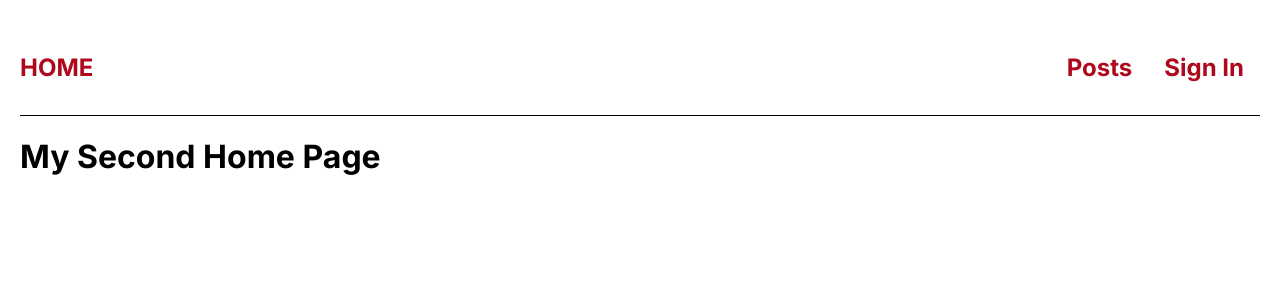
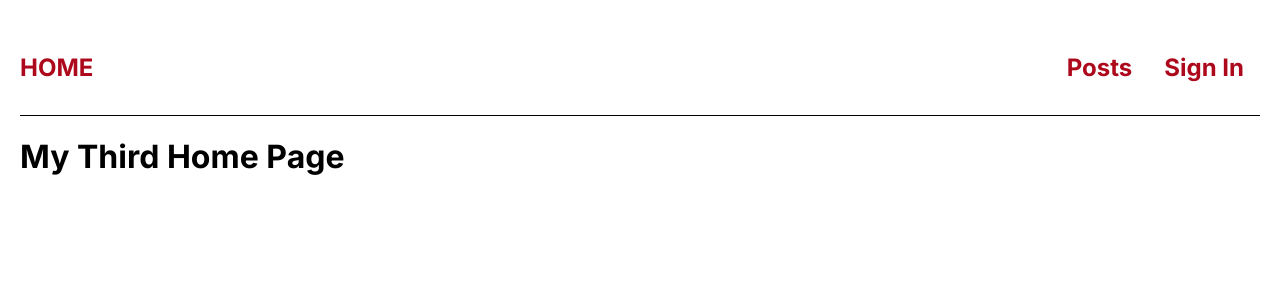
Before and after one commit to LuisSergio/cool-blog, a Next.js app: page / in a window 1280 px wide. Shown: the top 300 px of the page. Built offline with nearby package versions, Linux system fonts and the light colour scheme.

Commit message:
My Third Home Page

```diff
--- a/app/page.js
+++ b/app/page.js
@@ -1,6 +1,6 @@
 export default function Home()
 {
-  return <h1>My Second Home Page</h1>
+  return <h1>My Third Home Page</h1>
 }
 /*
 import Image from 'next/image'
```
